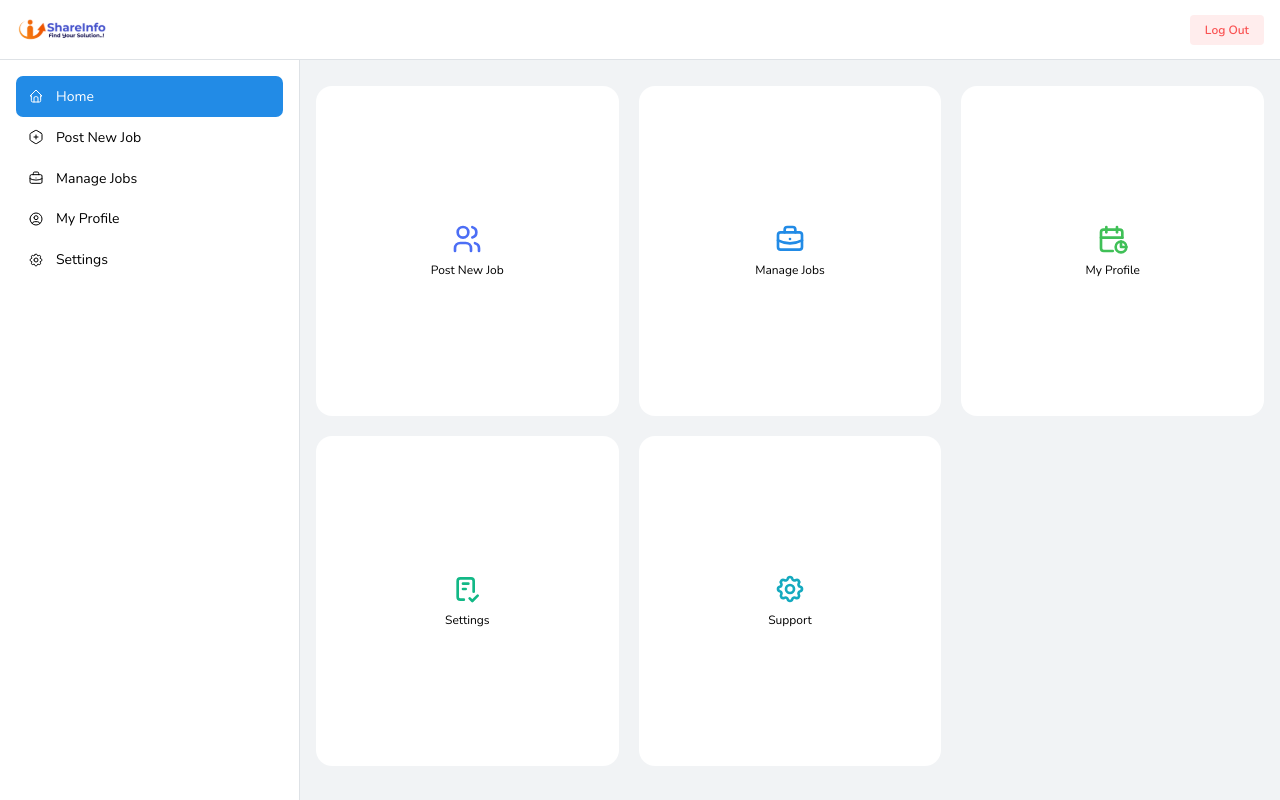
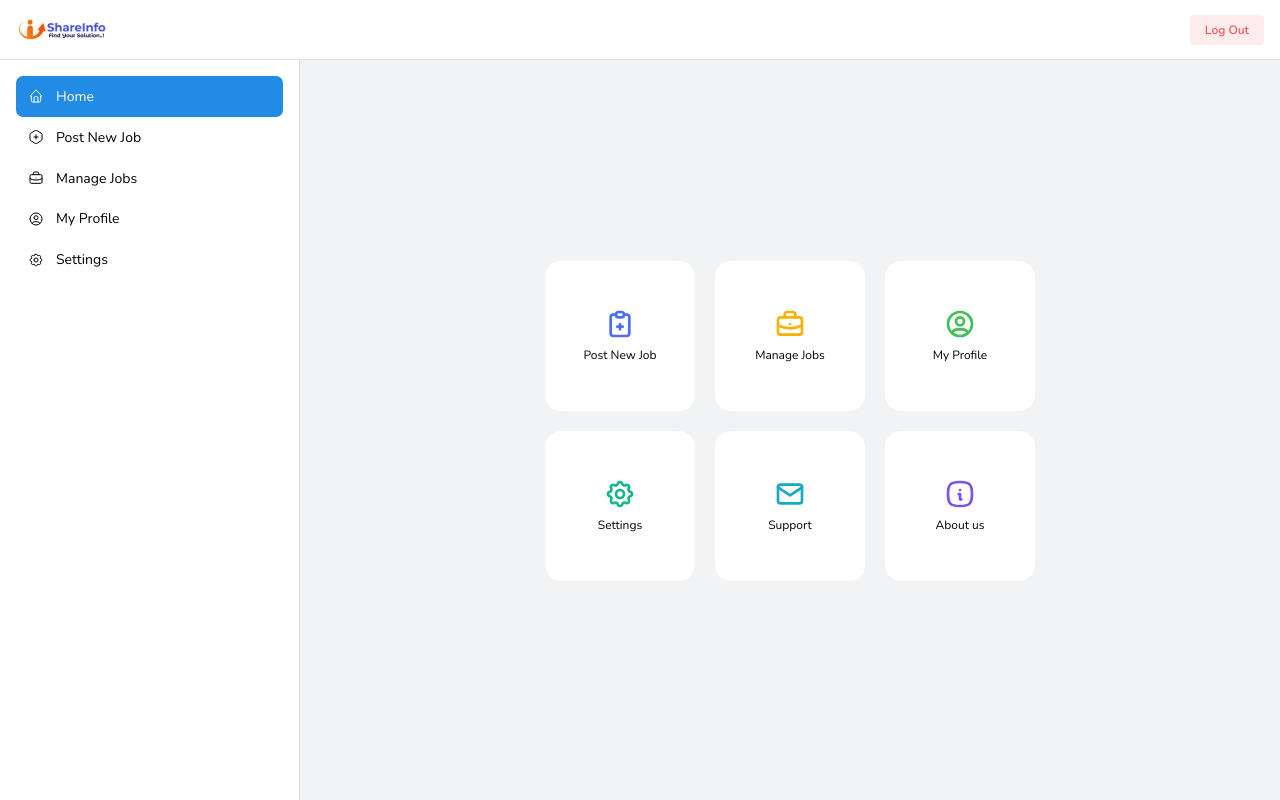
Before and after one commit to muhdfarseen/Shareinfo-Employer, a React (Vite) app: page /dashboard/home in a window 1280 px wide. Built offline with nearby package versions, Linux system fonts and the light colour scheme; sample sign-in values are in the browser's storage.

Commit message:
fix:home

```diff
--- a/src/Components/NavlinkPages/Home.jsx
+++ b/src/Components/NavlinkPages/Home.jsx
@@ -1,27 +1,41 @@
 import React from "react";
-import {
-    Card,
-    Text,
-    SimpleGrid,
-    Flex,
-    useMantineTheme,
-} from "@mantine/core";
+import { Card, Text, SimpleGrid, Flex, useMantineTheme } from "@mantine/core";
 import {
   IconUsers,
   IconBriefcase,
   IconCalendarStats,
-    IconChecklist,
+  IconInfoSquareRounded,
+  IconUserCircle,
+  IconClipboardPlus,
+  IconMail,
   IconSettings,
 } from "@tabler/icons-react";
 import classes from "./Home.module.css";
-import { useNavigate } from 'react-router-dom';
+import { useNavigate } from "react-router-dom";
 
 const mockdata = [
-    { title: "Post New Job", icon: IconUsers, color: "indigo", linkto: "newjob" },
-    { title: "Manage Jobs", icon: IconBriefcase, color: "blue", linkto: "managejob" },
-    { title: "My Profile", icon: IconCalendarStats, color: "green", linkto: "myprofile" },
-    { title: "Settings", icon: IconChecklist, color: "teal", linkto: "settings" },
-    { title: "Support", icon: IconSettings, color: "cyan", linkto: "" },
+  {
+    title: "Post New Job",
+    icon: IconClipboardPlus,
+    color: "indigo",
+    linkto: "newjob",
+  },
+  {
+    title: "Manage Jobs",
+    icon: IconBriefcase,
+    color: "yellow",
+    linkto: "managejob",
+  },
+  {
+    title: "My Profile",
+    icon: IconUserCircle,
+    color: "green",
+    linkto: "myprofile",
+  },
+  { title: "Settings", icon: IconSettings, color: "teal", linkto: "settings" },
+  { title: "Support", icon: IconMail, color: "cyan", linkto: "" },
+  { title: "About us", icon: IconInfoSquareRounded, color: "violet", linkto: "aboutus" },
+
 ];
 
 export const Home = () => {
@@ -29,11 +43,14 @@ export const Home = () => {
   const navigate = useNavigate();
 
   const handleNavigation = (linkto, index) => {
-        if (linkto) {
+    if (linkto == "aboutus"){
+        window.location.href = 'https://imiot.co.in/';
+    }
+    else if (linkto) {
       localStorage.setItem("activeIndex", index);
       navigate(`/dashboard/${linkto}`);
     } else {
-            const mailtoLink = document.createElement('a');
+      const mailtoLink = document.createElement("a");
       mailtoLink.href = "mailto:support@imiot.co.in";
       mailtoLink.target = "_blank";
       mailtoLink.click();
@@ -42,6 +59,8 @@ export const Home = () => {
 
   const items = mockdata.map((item, index) => (
     <Card
+      w={150}
+      h={150}
       onClick={() => handleNavigation(item.linkto, index)}
       key={item.title}
       className={classes.item}
@@ -55,10 +74,13 @@ export const Home = () => {
 
   return (
     <div>
-            <Flex w={"100%"} h={"100%"}>
-                <SimpleGrid
+      <Flex
+        align={"center"}
+        justify={"center"}
         w={"100%"}
         h={"calc(100dvh - 120px)"}
+      >
+        <SimpleGrid
           cols={{ base: 1, sm: 2, lg: 3 }}
           spacing={{ base: "lg", sm: "lg" }}
           verticalSpacing={{ base: "lg", sm: "lg" }}
--- a/src/Components/Pages/Dashboard.jsx
+++ b/src/Components/Pages/Dashboard.jsx
@@ -10,7 +10,7 @@ import {
   IconAddressBook,
   IconSettings
 } from "@tabler/icons-react";
-import { Outlet, useNavigate } from "react-router-dom";
+import { Outlet, useNavigate, useLocation } from "react-router-dom";
 
 const data = [
   { id: 0, icon: IconHome, label: "Home", path: "home" },
@@ -23,10 +23,7 @@ const data = [
 ];
 
 export const Dashboard = () => {
-
   const isProfileCreated = localStorage.getItem('is_profile_created') === 'true';
-
-
   const [active, setActive] = useState(() => {
     const savedActiveIndex = localStorage.getItem("activeIndex");
     if (!isProfileCreated) {
@@ -37,6 +34,15 @@ export const Dashboard = () => {
 
   const [opened, { toggle }] = useDisclosure();
   const navigate = useNavigate();
+  const location = useLocation();
+
+  useEffect(() => {
+    const path = location.pathname.replace('/dashboard/', ''); // Extract path after '/dashboard/'
+    const index = data.findIndex(item => item.path === path);
+    if (index !== -1) {
+      setActive(index);
+    }
+  }, [location.pathname]);
 
   useEffect(() => {
     localStorage.setItem("activeIndex", active);
@@ -63,7 +69,6 @@ export const Dashboard = () => {
         <Group justify="space-between" h="100%" px="md">
           <Burger opened={opened} onClick={toggle} hiddenFrom="sm" size="sm" />
           <Image h={40} src={"/Logo.svg"} />
-
           <Button onClick={HandleLogOut} variant="light" color="red" size="xs">Log Out</Button>
         </Group>
       </AppShell.Header>
```
Lines whose indentation alone changed are shown as unchanged.
